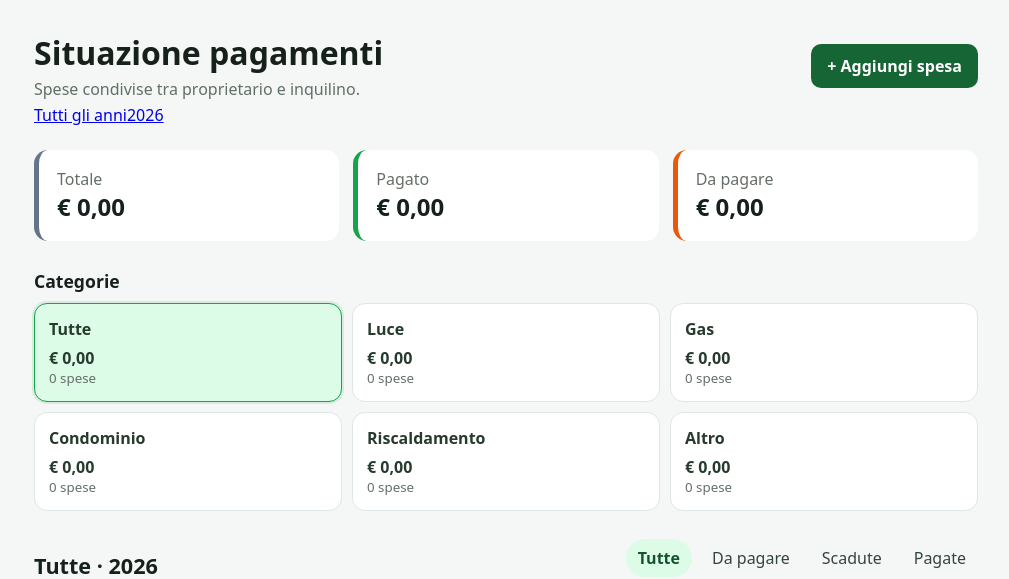
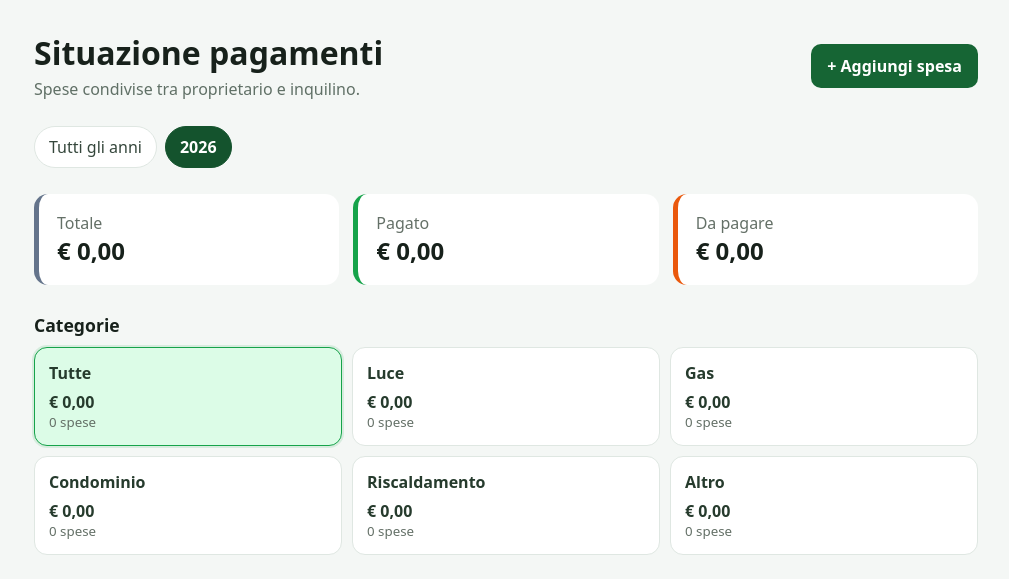
Before and after one commit to andreafar1/registro-pagamenti, a Flask app: page / in a window 1280 px wide. Shown: the part 64-643 px from the top of the page, without its empty margins (134-1143 px from the left). Run offline with Flask 3, Linux system fonts and the light colour scheme; the visitor is signed in with stand-in values (Sample User, id 1); data comes from the database, SQL or seed files in the repository; data that the repository does not hold is empty.

Commit message:
Aggiunge suddivisione e filtro per anno

```diff
--- a/static/categories.css
+++ b/static/categories.css
@@ -1,4 +1,7 @@
 .section-title { margin: 28px 0 10px; }
+.years { display: flex; gap: 8px; overflow-x: auto; margin-top: 22px; padding-bottom: 2px; }
+.years a { padding: 9px 14px; border: 1px solid #dfe7e2; border-radius: 999px; background: #fff; color: #34463b; text-decoration: none; white-space: nowrap; }
+.years a.active { background: #14532d; border-color: #14532d; color: #fff; font-weight: 700; }
 .categories { display: grid; grid-template-columns: repeat(3, 1fr); gap: 10px; margin-bottom: 28px; }
 .category-card { display: flex; flex-direction: column; padding: 14px; border: 1px solid #dfe7e2; border-radius: 13px; background: #fff; color: #263b2d; text-decoration: none; }
 .category-card:hover { border-color: #86a992; }
```
